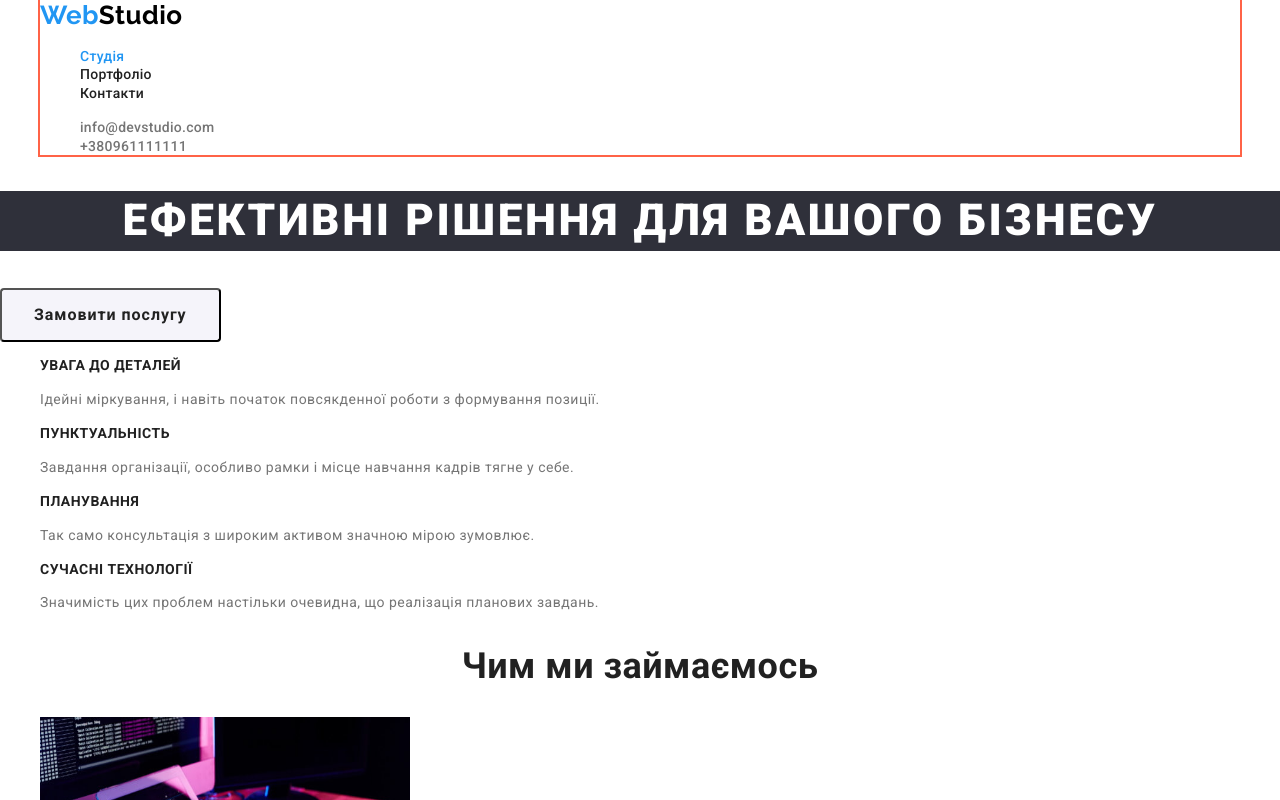
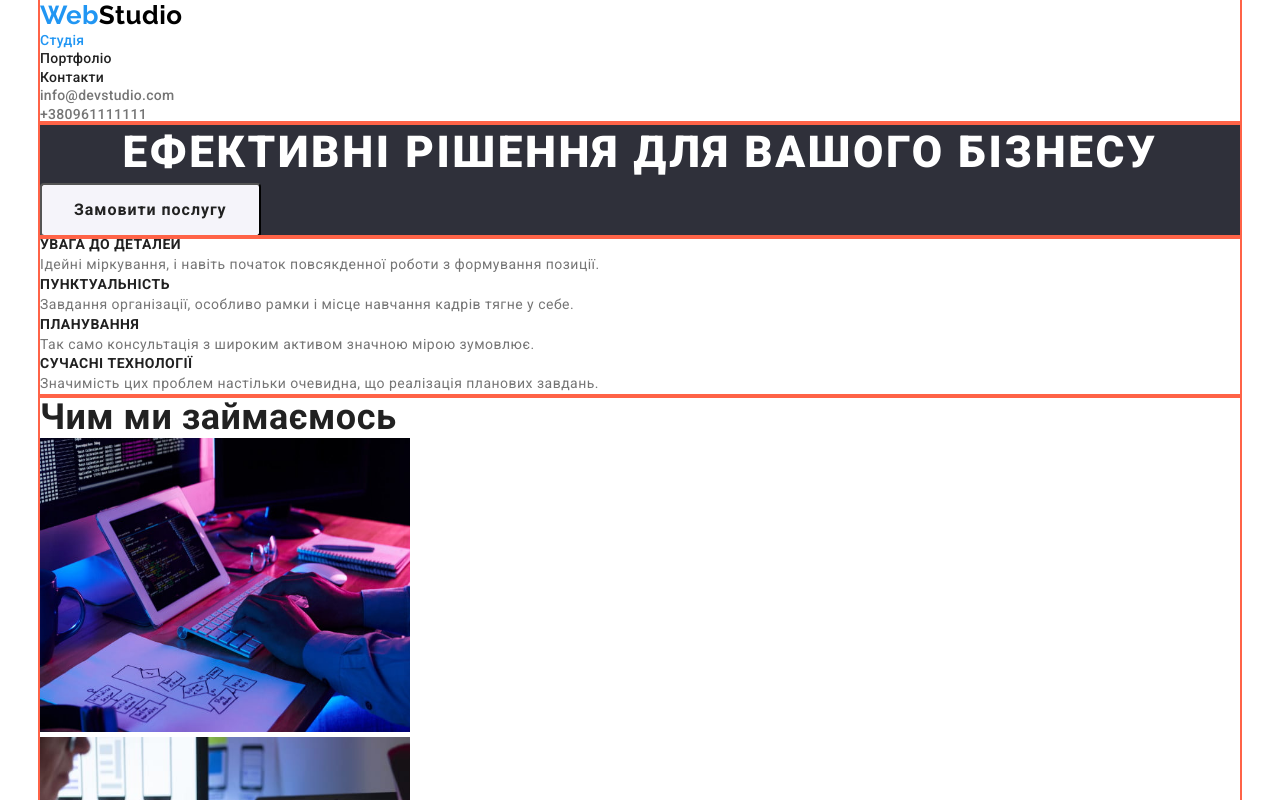
Before and after one commit to SaidBo/goit-markup-hw-03, a plain HTML site: page index.html in a window 1280 px wide. Shown: the top 800 px of the page. Drawn offline with nearby package versions, Linux system fonts and the light colour scheme.

Commit message:
четвер

```diff
--- a/css/style.css
+++ b/css/style.css
@@ -7,6 +7,28 @@
   --background-color-hero-footer: #2f303a;
   --bg-btn-color: #f5f4fa;
   --black-color: #000000;
+}
+
+button {
+  cursor: pointer;
+}
+p,
+h1,
+h2,
+h3,
+h4,
+h5 {
+  margin: 0;
+}
+
+ul,
+ol {
+  margin: 0;
+  padding-left: 0;
+}
+
+address {
+  font-style: normal;
 }
 
 .page {
@@ -89,8 +111,12 @@
 
 /* Герой */
 
+.hero-content {
+  background-color: var(--background-color-hero-footer);
+}
+
 .hero-title {
-  background-color: var(--background-color-hero-footer);
+  /* background-color: var(--background-color-hero-footer); */
   color: var(--white-color);
 
   font-weight: 900;
@@ -109,7 +135,7 @@
   font-weight: 700;
   font-size: 36px;
   line-height: 42px;
-  text-align: center;
+  /* text-align: center; */
 }
 
 /* benefits */
--- a/index.html
+++ b/index.html
@@ -48,12 +48,17 @@
     <main>
       <!-- Герой -->
       <section class="hero">
+        <div class="container">
+          <div class="hero-content">
             <h1 class="hero-title">Ефективні рішення для вашого бізнесу</h1>
             <button type="button" class="button hero">Замовити послугу</button>
+          </div>
+        </div>
       </section>
 
       <!-- переваги -->
       <section class="section benefits">
+        <div class="container">
           <h2 class="section-title visually-hidden">Наші переваги</h2>
 
           <ul class="benefits list">
@@ -67,8 +72,8 @@
             <li>
               <h3 class="title">ПУНКТУАЛЬНІСТЬ</h3>
               <p class="text">
-              Завдання організації, особливо рамки і місце навчання кадрів тягне
-              у себе.
+                Завдання організації, особливо рамки і місце навчання кадрів
+                тягне у себе.
               </p>
             </li>
             <li>
@@ -80,15 +85,17 @@
             <li>
               <h3 class="title">СУЧАСНІ ТЕХНОЛОГІЇ</h3>
               <p class="text">
-              Значимість цих проблем настільки очевидна, що реалізація планових
-              завдань.
+                Значимість цих проблем настільки очевидна, що реалізація
+                планових завдань.
               </p>
             </li>
           </ul>
+        </div>
       </section>
 
       <!-- Чим ми займаємось -->
       <section class="section">
+        <div class="container">
           <h2 class="section-title">Чим ми займаємось</h2>
           <ul class="work list">
             <li>
@@ -116,10 +123,12 @@
               />
             </li>
           </ul>
+        </div>
       </section>
 
       <!-- Наша команда -->
       <section class="section team">
+        <div class="container">
           <h2 class="section-title">Наша команда</h2>
           <ul class="team-items list">
             <li>
@@ -163,12 +172,14 @@
               <p class="text">UI Designer</p>
             </li>
           </ul>
+        </div>
       </section>
     </main>
 
     <!--Футер-->
 
     <footer class="footer">
+      <div class="container">
         <a href="./index.html" class="logo"
           >Web<span class="accent-footer">Studio</span></a
         >
@@ -195,6 +206,7 @@
             </li>
           </ul>
         </address>
+      </div>
     </footer>
   </body>
 </html>
```
Also changed, not shown: portfolio.html (+9 -1 lines). Lines whose indentation alone changed are shown as unchanged.
